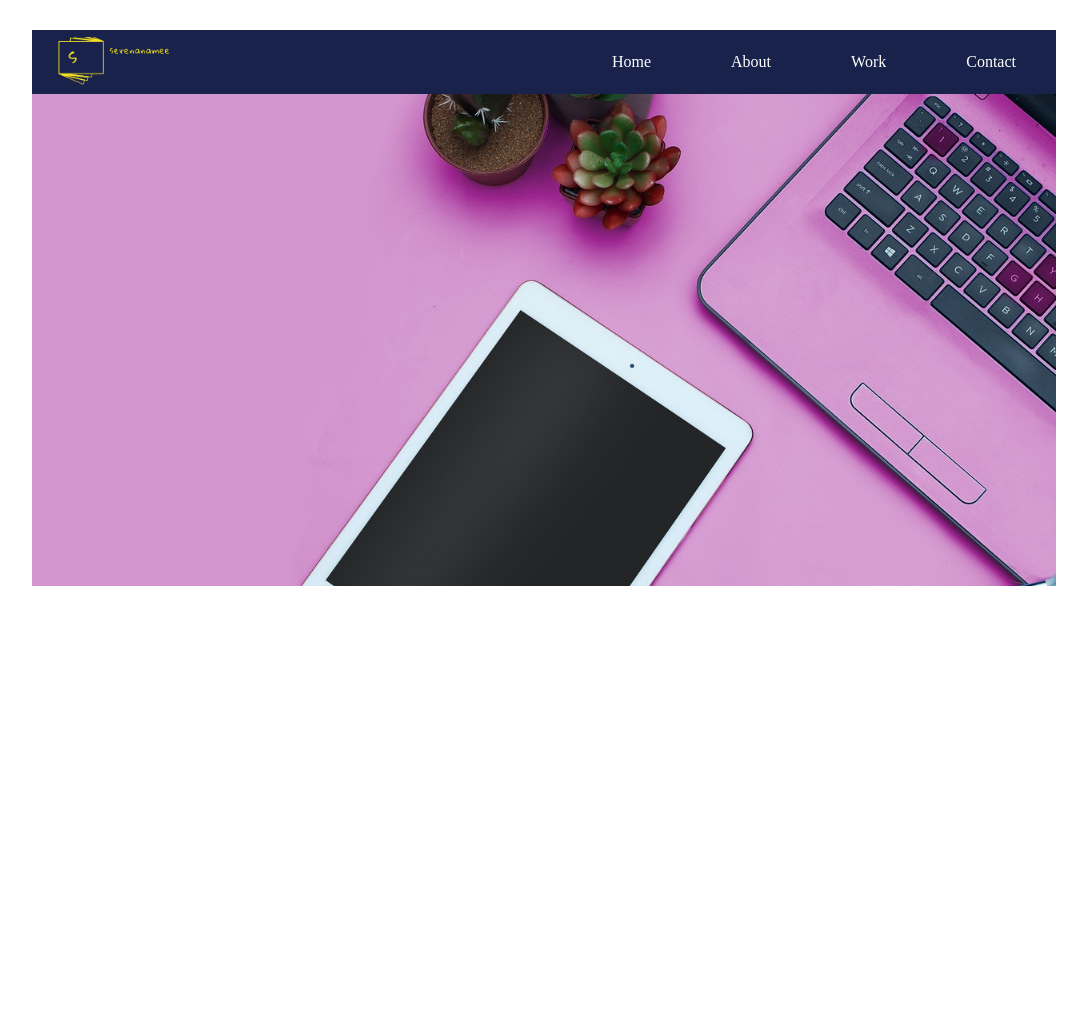
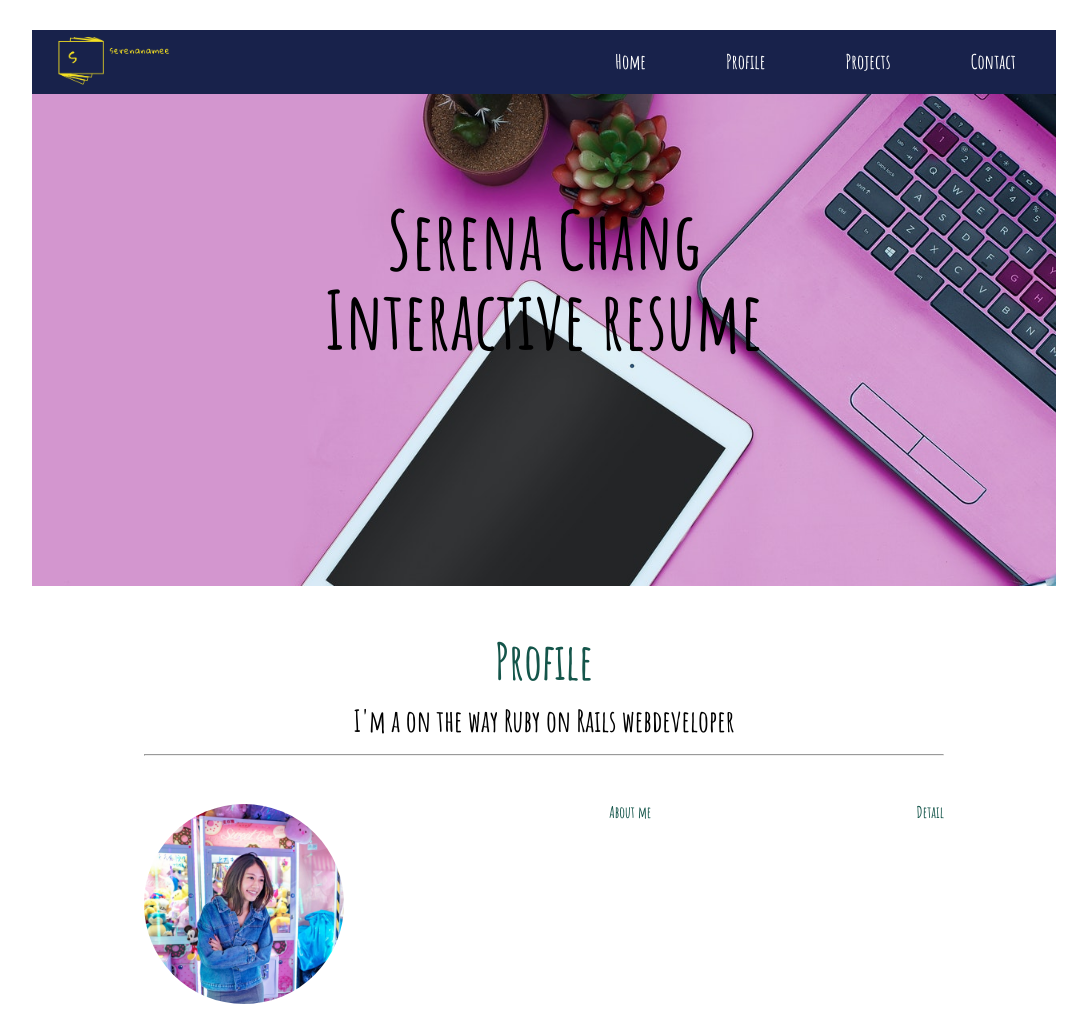
Before and after one commit to serenanamee/mywebsite, a plain HTML site: page index.html in a window 1280 px wide. Shown: the whole page, without its empty margins (96-1183 px from the left). Before the commit the page ends 800 px from the top, so only its background shows below. Drawn offline with Linux system fonts and the light colour scheme.

Commit message:
added css

```diff
--- a/index.html
+++ b/index.html
@@ -4,23 +4,50 @@
     <meta charset="UTF-8" />
     <meta name="viewport" content="width=device-width, initial-scale=1.0" />
     <link rel="stylesheet" href="style.css" />
+    <link
+      href="https://fonts.googleapis.com/css2?family=Amatic+SC:wght@700&display=swap"
+      rel="stylesheet"
+    />
+
     <title>SerenaLand</title>
   </head>
   <body>
     <div class="wrap">
       <div class="header">
-        <div class="jumbotron"></div>
+        <div class="jumbotron">
+          <h2>
+            Serena Chang <br />
+            Interactive resume
+          </h2>
+        </div>
         <div class="navbar">
-          <img src="img/logo.png" alt="" height="50px" width="150px" />
+          <img src="img/logo.png" alt="logo圖片" height="50px" width="150px" />
           <h1>
             <a href="#">serenanamee</a>
           </h1>
           <ul class="topmenu">
             <li><a href="">Home</a></li>
-            <li><a href="">About</a></li>
-            <li><a href="">Work</a></li>
+            <li><a href="">Profile</a></li>
+            <li><a href="">Projects</a></li>
             <li><a href="">Contact</a></li>
           </ul>
+        </div>
+      </div>
+      <div class="container">
+        <div class="profile">
+          <h3 class="color">Profile</h3>
+          <p>I'm a on the way Ruby on Rails webdeveloper</p>
+          <hr />
+          <div class="aboutMe">
+            <img src="img/profileimg.jpg" alt="大頭照" />
+            <div class="intro">
+              <h4 class="color">About me</h4>
+              <p></p>
+            </div>
+            <div class="detail">
+              <h4 class="color">Detail</h4>
+            </div>
+          </div>
         </div>
       </div>
     </div>
--- a/style.css
+++ b/style.css
@@ -128,6 +128,9 @@ table {
   border-spacing: 0;
 }
 
+body {
+  font-family: "Amatic SC", cursive;
+}
 .wrap {
   width: 1024px;
   margin: 30px auto;
@@ -140,6 +143,13 @@ table {
   background-size: cover;
   height: 556px;
 }
+.jumbotron h2 {
+  padding-top: 170px;
+  text-align: center;
+  font-size: 80px;
+  font-weight: 800;
+}
+
 .navbar {
   background-color: #18224b;
   position: absolute;
@@ -169,6 +179,7 @@ table {
 .topmenu li {
   padding-right: 40px;
   padding-left: 40px;
+  font-size: 20px;
 }
 
 .topmenu li a {
@@ -179,5 +190,36 @@ table {
 
 .topmenu li a:hover {
   color: #00ffa2;
-  border-bottom: 3px solid #00ffa2;
+  font-size: 23px;
 }
+.container {
+  padding-top: 30px;
+}
+.profile {
+  text-align: center;
+  width: 800px;
+  margin: 0 auto;
+}
+.profile h3 {
+  font-size: 50px;
+  padding-bottom: 20px;
+  padding-top: 20px;
+}
+.profile p {
+  font-size: 30px;
+  padding-bottom: 10px;
+}
+
+.aboutMe {
+  display: flex;
+  justify-content: space-between;
+  padding-top: 40px;
+}
+.aboutMe img {
+  width: 200px;
+  height: 200px;
+  border-radius: 50%;
+}
+.color {
+  color: rgb(20, 85, 74);
+}
```
Also changed, not shown: img/profileimg.jpg (added), 2 other files.
